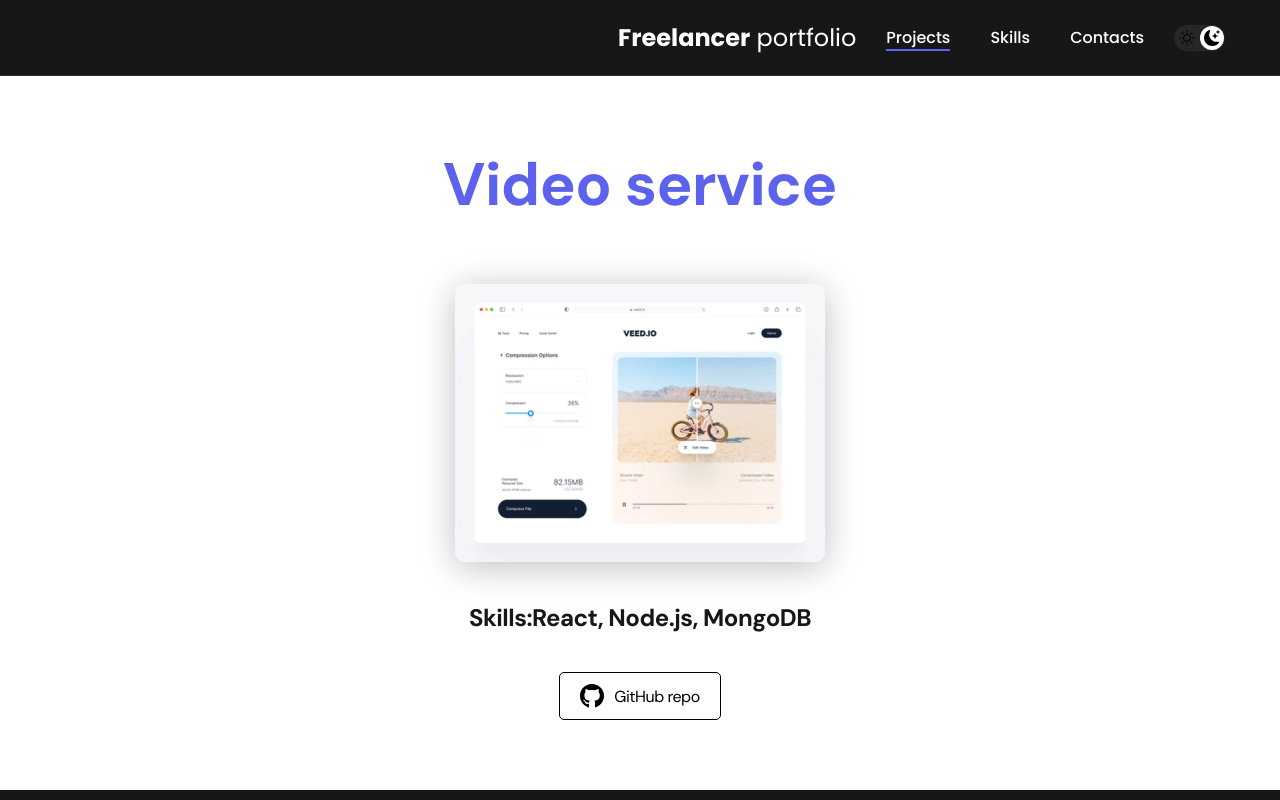
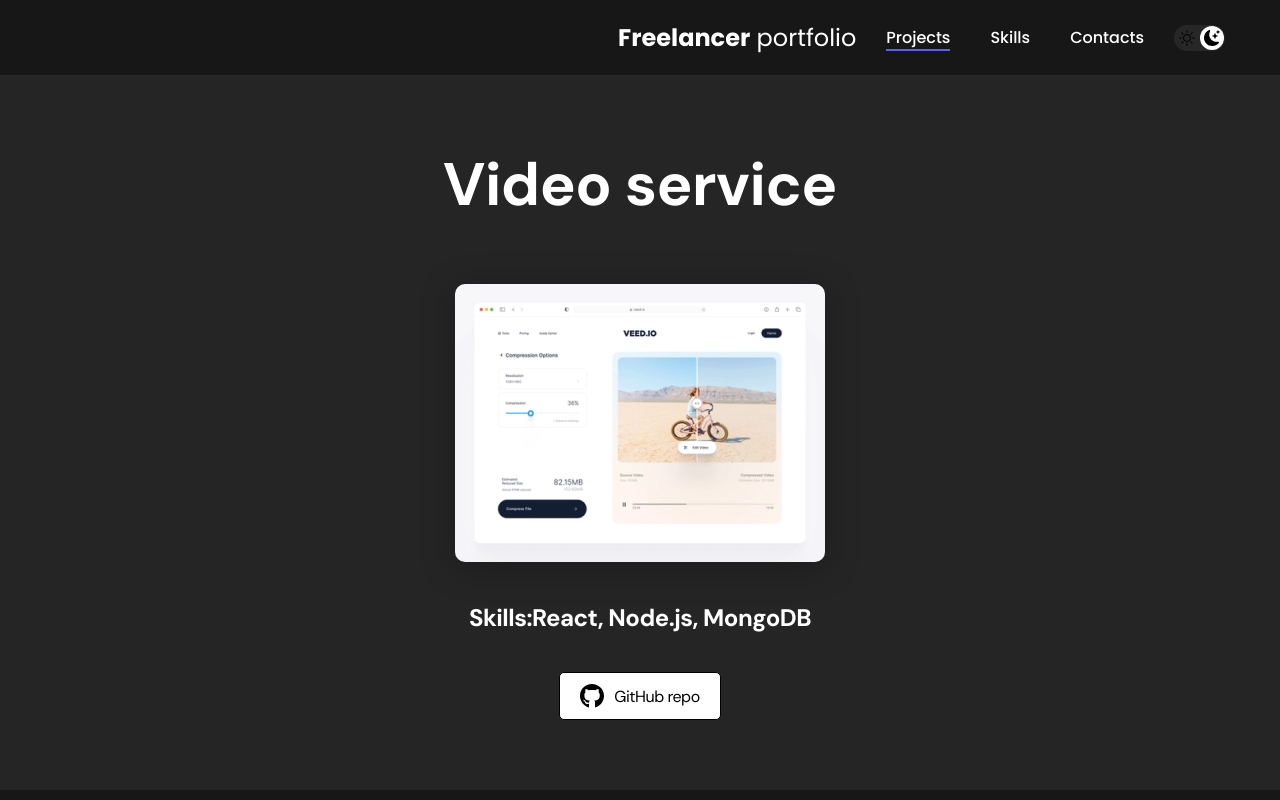
Before and after one commit to iskatelk/project_1_portfolio, a plain HTML site: page project-page.html in a window 1280 px wide. Both pictures are taken after a click on the button 1199 px from the left and 37 px from the top of the page. Shown: the top 800 px of the page. Drawn offline with Linux system fonts and the light colour scheme.

Commit message:
dark mode add css style

```diff
--- a/css/main.css
+++ b/css/main.css
@@ -21,16 +21,44 @@ font-family: 'Poppins', sans-serif;
   --dark-border: var(--black-border);
   --header-text: var(--white);
   --accent: var(--purple);
+
+  /*Light mode*/
+  --page-bg: var(--white);
+  --text-color: var(--black);
+
+  --title-1: var(--accent);
+
+  --project-card-bg: var(--white);
+  --project-card-text: var(--black);
+
+  --box-shadow: 0px 5px 35px rgba(0, 0, 0, 0.25);
+}
+
+.dark {
+  /*Dark mode*/
+  --page-bg: #252526;
+  --text-color: var(--white);
+
+  --title-1: var(--white);
+
+  --project-card-bg: var(--black);
+  --project-card-text: var(--white);
+
+  --box-shadow: 0px 5px 35px rgba(0, 0, 0, 0.8);
 }
 
 html,
 body {
+  display: flex;
+  flex-direction: column;
+  min-height: 100vh;
+
   font-family: "DM Sans", sans-serif;
   letter-spacing: -0.5px;
+
+  /*Light mode*/
+  background-color: var(--page-bg);
   color: var(--text-color);
-  height: 100%;
-  display: flex;
-  flex-direction: column;
 }
 
 .container {
@@ -51,7 +79,7 @@ body {
   font-size: 60px;
   font-weight: 700;
   line-height: 1.3;
-  color: var(--accent);
+  color: var(--title-1);
   text-align: center;
 }
 
@@ -245,6 +273,7 @@ body {
   border-radius: 5px;
 
   border: 1px solid var(--blackpure);
+  background-color: var(--white);
   color: var(--blackpure);
 
   display: flex;
@@ -278,8 +307,8 @@ body {
 
 .project {
   max-width: 370px;
-  background-color: var(--white);
-  box-shadow: 0px 5px 35px rgba(0, 0, 0, 0.25);
+  background-color: var(--project-card-bg);
+  box-shadow: var(--box-shadow);
   border-radius: 10px;
 }
 
@@ -293,7 +322,7 @@ body {
   font-size: 24px;
   font-weight: 700;
   line-height: 1.3;
-  color: var(--text-color);
+  color: var(--project-card-text);
 }
 
 /*Project-details*/
```
